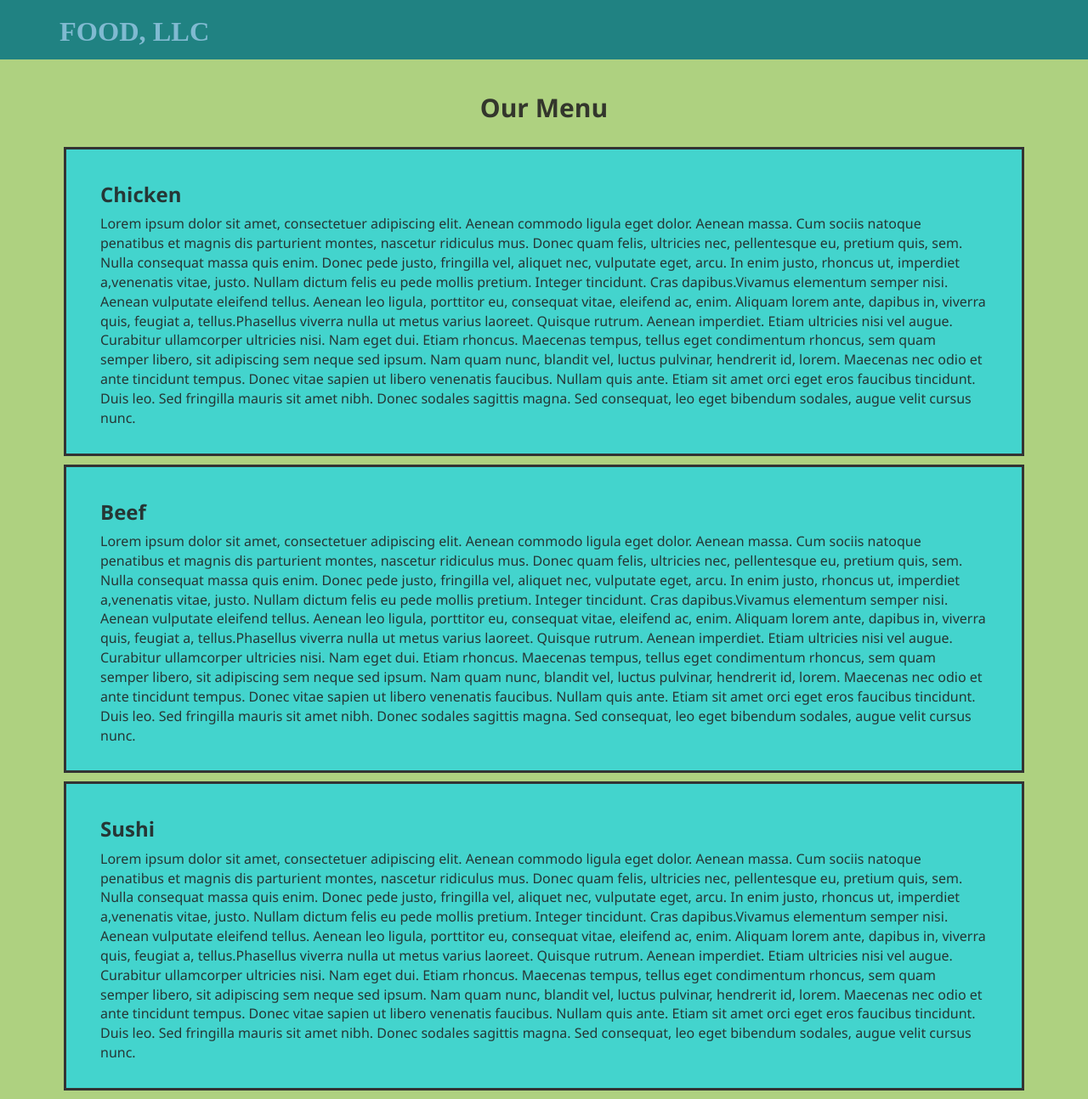
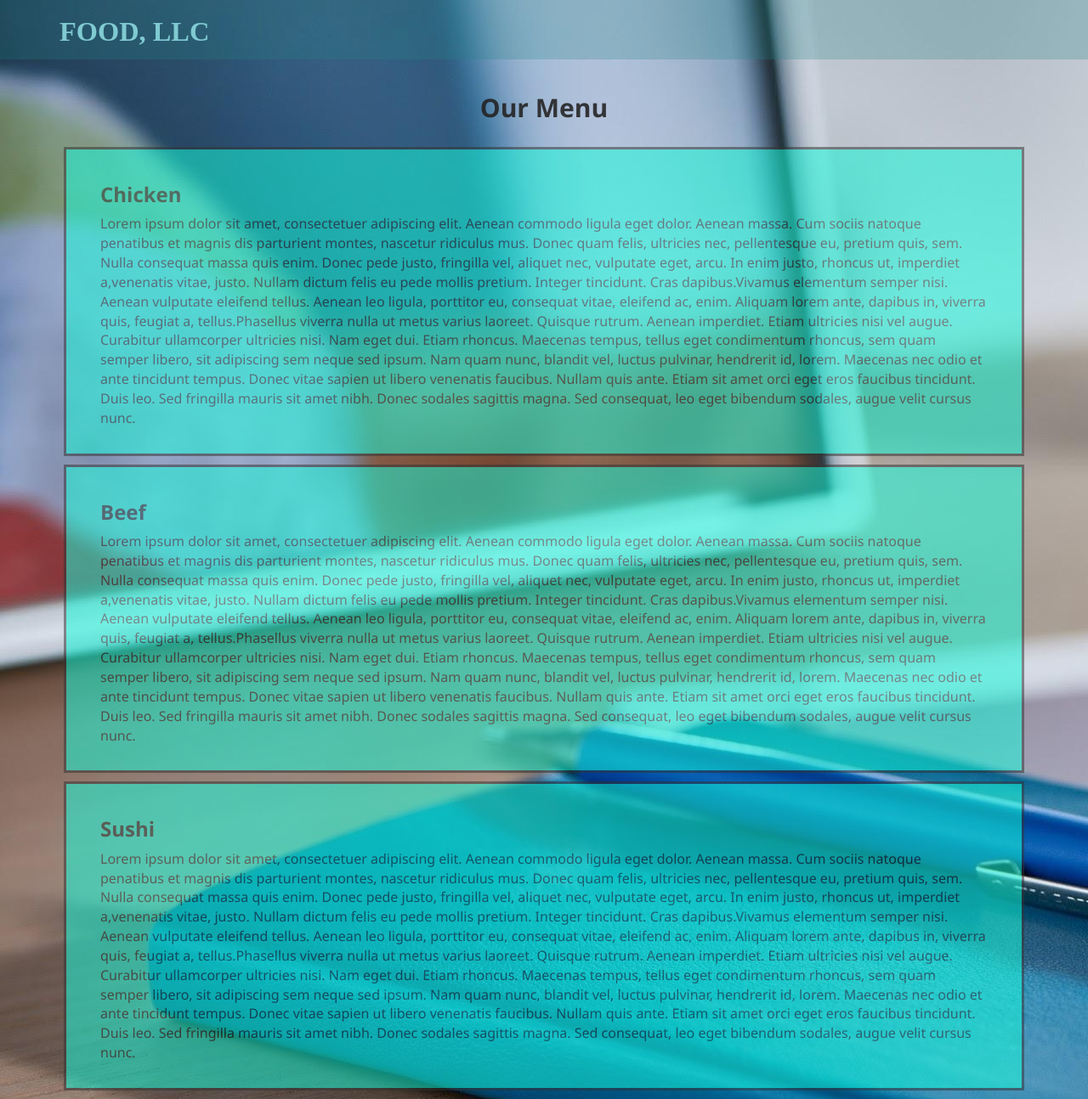
Before and after one commit to micsantiago/MOD3-SOLUTION, a plain HTML site: page index.html in a window 1280 px wide. Shown: the whole page at 85% size. Drawn offline with Linux system fonts and the light colour scheme.

Commit message:
new cfiles

```diff
--- a/css/styles.css
+++ b/css/styles.css
@@ -1,12 +1,13 @@
 body {
   font-size: 16px;
   color: rgba(34, 33, 33, 0.884);
-  background-color:#aed180 ;
+  /*background-color:#aed180 ;*/
+  background-image: url("../images/bg2.jpg");
   font-family: 'Segoe UI', Tahoma, Geneva, Verdana, sans-serif
 }
 
 #header-nav {
-  background-color: #208282;
+  background-color: #20828240;
   border-radius: 0;
   border: 0;
   min-height: 70px;
@@ -14,7 +15,7 @@ body {
 
 .navbar-brand h1 {
   font-family: 'Lora', serif;
-  color: #80bad1;
+  color: #80cad1;
   font-size: 1.8em;
   text-transform: uppercase;
   font-weight: bold;
@@ -48,14 +49,12 @@ body {
 #page-title {
   font-weight: bold;
   margin-bottom: 30px;
+  text-transform: capitalize;
 }
 
 #main-text {
   padding-left: 20px;
   padding-right: 20px;
-}
-
-.text-background {
 }
 
 h3 {
@@ -65,22 +64,26 @@ h3 {
 .chickendiv {
   border:  3px solid #333;
   padding: 20px 40px 20px 40px;
-  background-color: rgb(67, 212, 205);
+  background-color: rgb(21 253 221);
   overflow: hidden;
   margin-bottom: 10px;
+  opacity: 0.52;
 }
 
 .beefdiv{
  border:   3px solid #333;
  padding: 20px 40px 20px 40px;
-  background-color: rgb(67, 212, 205);
+  background-color: rgb(21 253 221);
   overflow: hidden;
    margin-bottom: 10px;
+   opacity: 0.52;
 }
 
 .sushidiv {
  border:   3px solid #333;
  padding: 20px 40px 20px 40px;
-  background-color: rgb(67, 212, 205);
+  background-color: rgb(21 253 221);
   overflow: hidden;
+   margin-bottom: 10px;
+   opacity: 0.52;
 }
--- a/index.html
+++ b/index.html
@@ -46,7 +46,6 @@
 		<h2 id="page-title" class="text-center">Our Menu</h2>
 		<section class="row">
 			<div id="main-text" class="col-xs-12">
-				<div class="text-background">
 					<div class="chickendiv">
 						<h3 id="chicken">Chicken</h3>
 						<p>Lorem ipsum dolor sit amet, consectetuer adipiscing elit. Aenean commodo ligula eget dolor. Aenean massa. Cum sociis natoque penatibus et magnis dis parturient montes, nascetur ridiculus mus. Donec quam felis, ultricies nec, pellentesque eu, pretium quis, sem. Nulla consequat massa quis enim. Donec pede justo, fringilla vel, aliquet nec, vulputate eget, arcu. In enim justo, rhoncus ut, imperdiet a,venenatis vitae, justo. Nullam dictum felis eu pede mollis pretium. Integer tincidunt. Cras dapibus.Vivamus elementum semper nisi. Aenean vulputate eleifend tellus. Aenean leo ligula, porttitor eu, consequat vitae, eleifend ac, enim. Aliquam lorem ante, dapibus in, viverra quis, feugiat a, tellus.Phasellus viverra nulla ut metus varius laoreet. Quisque rutrum. Aenean imperdiet. Etiam ultricies nisi vel augue. Curabitur ullamcorper ultricies nisi. Nam eget dui. Etiam rhoncus. Maecenas tempus, tellus eget condimentum rhoncus, sem quam semper libero, sit adipiscing sem neque sed ipsum. Nam quam nunc, blandit vel, luctus pulvinar, hendrerit id, lorem. Maecenas nec odio et ante tincidunt tempus. Donec vitae sapien ut libero venenatis faucibus. Nullam quis ante. Etiam sit amet orci eget eros faucibus tincidunt. Duis leo. Sed fringilla mauris sit amet nibh. Donec sodales sagittis magna. Sed consequat, leo eget bibendum sodales, augue velit cursus nunc.
@@ -63,7 +62,6 @@
 						</p>
 					</div>
 				</div>
-			</div>
 		</section>
 	</div>
 
```
Also changed, not shown: images/bg2.jpg (added), images/img1.jpg (added).
